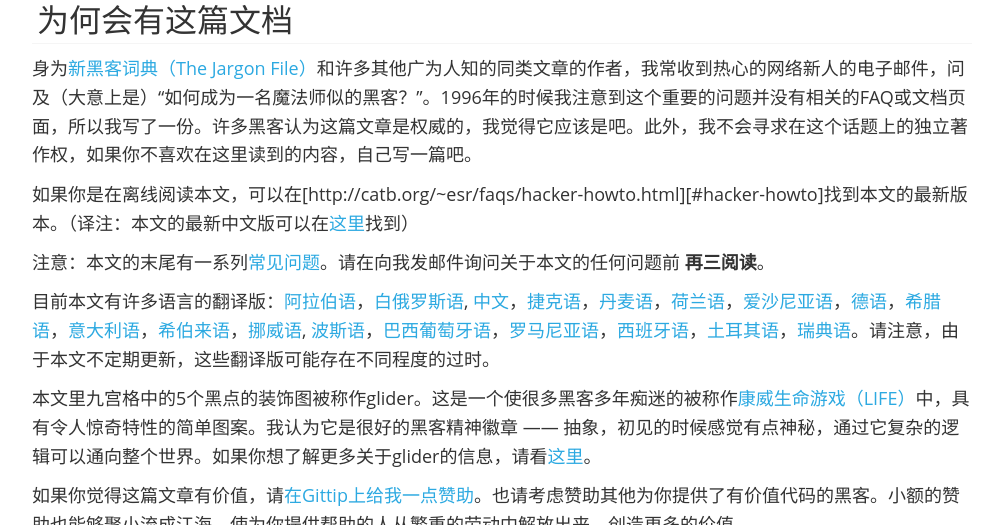
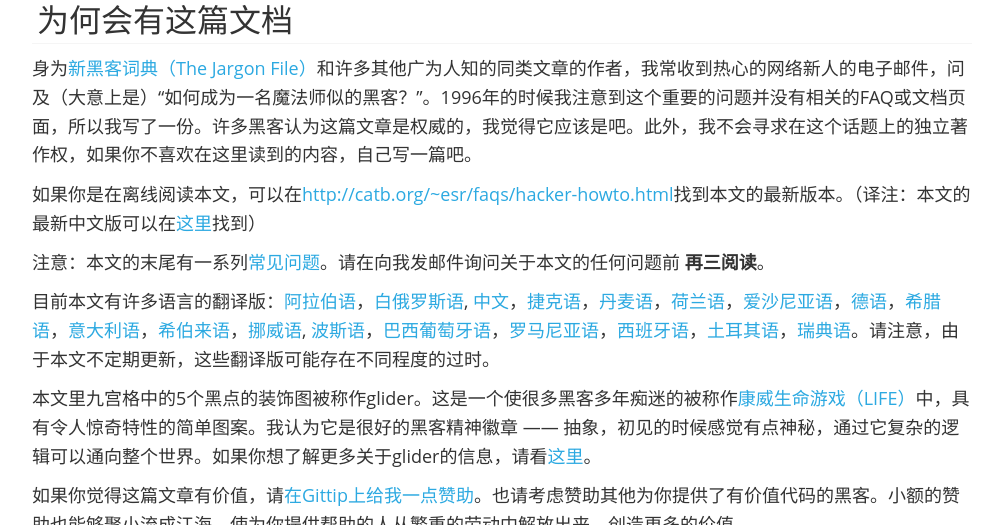
Before and after one commit to zer4tul/zer4tul.github.io, a Jekyll site: the page built from docs/hacker-howto.md, in a window 1280 px wide and 900 px high, scrolled down 1327 px, cut to the strip 78-603 px from the top of the window. Shown: the whole strip, without its empty margins (138-1139 px from the left). Built offline with Jekyll 4.4.1, drawn with Linux system fonts in a browser that asks for light colours; Markdown is read by kramdown in place of the engine named in the settings; some of the changed text lies outside the part shown.

Commit message:
fix hacker-howto's link

```diff
--- a/docs/hacker-howto.md
+++ b/docs/hacker-howto.md
@@ -9,7 +9,7 @@ Eric Steven Raymond, [Thyrsus Enterprises](http://catb.org/~esr/), < [esr@thyrsu
 
 翻译：柯非, < [zer4tul@gmail.com](zer4tul@gmail.com) >
 
->这篇译文基于2014.05.20更新的[原文][#hacker-howto]修订版1.47。
+>这篇译文基于2014.05.20更新的[原文][hacker-howto]修订版1.47。
 
 ## 目录
 - [为何会有这篇文档](#为何会有这篇文档)
@@ -43,7 +43,7 @@ Eric Steven Raymond, [Thyrsus Enterprises](http://catb.org/~esr/), < [esr@thyrsu
 
 身为[新黑客词典（The Jargon File）][Jargon File]和许多其他广为人知的同类文章的作者，我常收到热心的网络新人的电子邮件，问及（大意上是）“如何成为一名魔法师似的黑客？”。1996年的时候我注意到这个重要的问题并没有相关的FAQ或文档页面，所以我写了一份。许多黑客认为这篇文章是权威的，我觉得它应该是吧。此外，我不会寻求在这个话题上的独立著作权，如果你不喜欢在这里读到的内容，自己写一篇吧。
 
-如果你是在离线阅读本文，可以在[http://catb.org/~esr/faqs/hacker-howto.html][#hacker-howto]找到本文的最新版本。（译注：本文的最新中文版可以在[这里][Chinese]找到）
+如果你是在离线阅读本文，可以在[http://catb.org/~esr/faqs/hacker-howto.html][hacker-howto]找到本文的最新版本。（译注：本文的最新中文版可以在[这里][Chinese]找到）
 
 注意：本文的末尾有一系列[常见问题](#常见问题)。请在向我发邮件询问关于本文的任何问题前 **再三阅读**。
 
```
